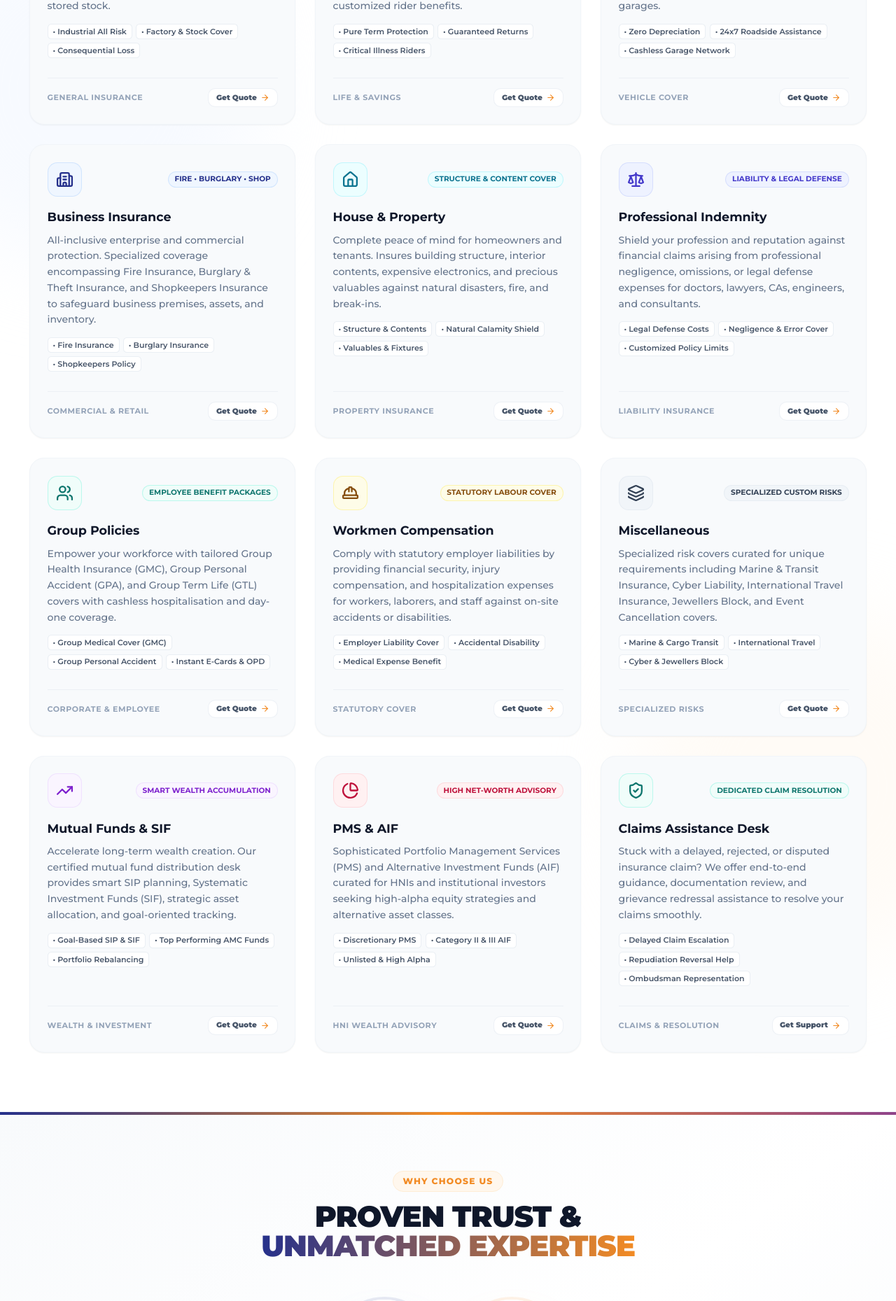
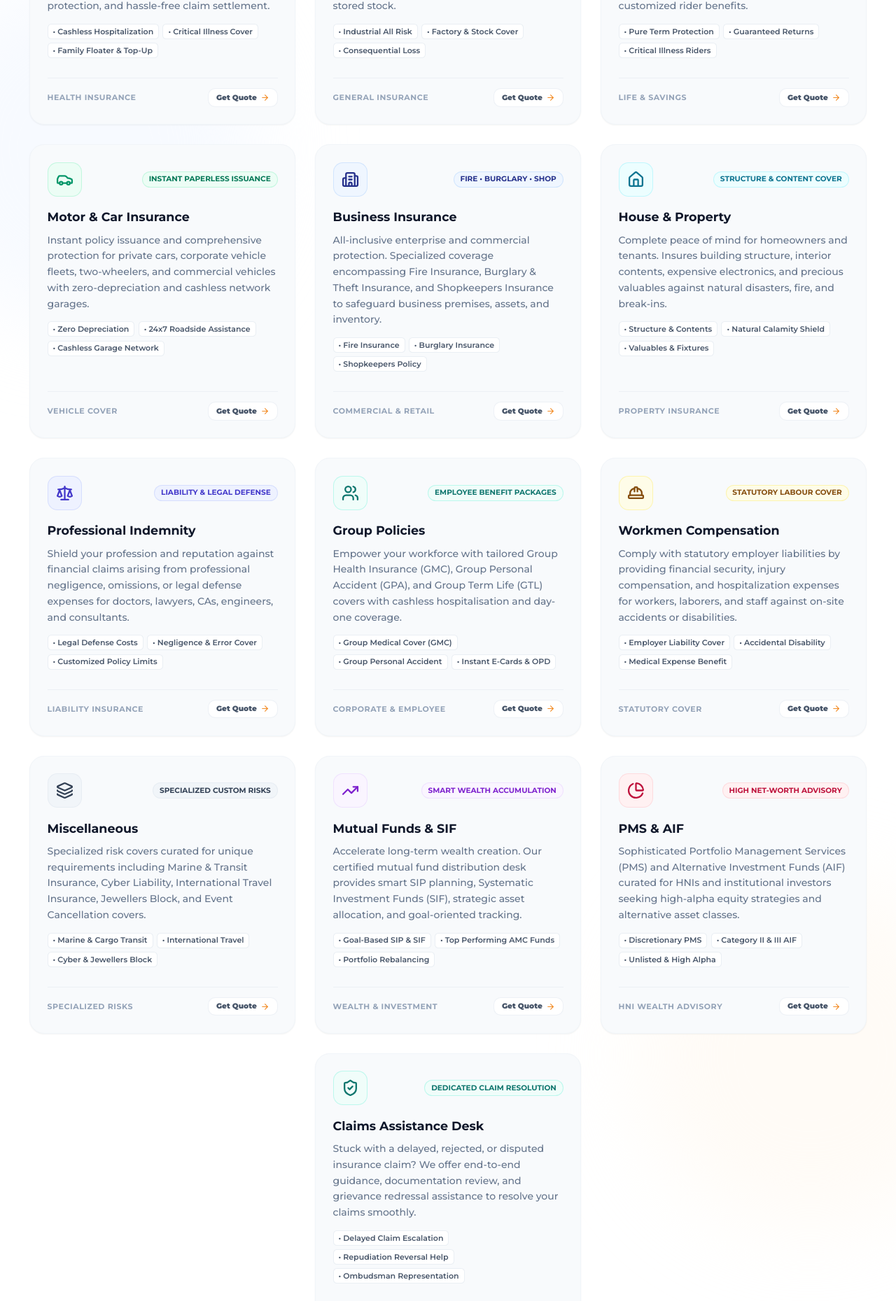
Before and after one commit to Shruti11506/Theinsurancehub, a React (Vite) app: page / in a window 1280 px wide. Shown: the part 1274-3133 px from the top of the page at 70% size. Built offline with nearby package versions, Linux system fonts and the light colour scheme; a web font is replaced by a local one.

Commit message:
Add Health Insurance as 1st service, center 13th Claims card in grid, remove Sachin Toshniwal review

```diff
--- a/src/App.jsx
+++ b/src/App.jsx
@@ -495,13 +495,16 @@ export default function App() {
           </div>
 
           {/* Services Grid */}
-          <div className="grid grid-cols-1 sm:grid-cols-2 lg:grid-cols-3 2xl:grid-cols-4 gap-6 sm:gap-7 xl:gap-8">
-            {servicesList.map((service) => {
+          <div className="grid grid-cols-1 sm:grid-cols-2 lg:grid-cols-3 gap-6 sm:gap-7 xl:gap-8">
+            {servicesList.map((service, index) => {
               const Icon = service.icon;
+              const isThirteenthCard = index === 12;
               return (
                 <div
                   key={service.id}
-                  className="group relative bg-slate-50 hover:bg-white rounded-3xl p-6 sm:p-7 border border-slate-100 hover:border-slate-200 shadow-sm hover:shadow-2xl transition-all duration-500 flex flex-col justify-between overflow-hidden"
+                  className={`group relative bg-slate-50 hover:bg-white rounded-3xl p-6 sm:p-7 border border-slate-100 hover:border-slate-200 shadow-sm hover:shadow-2xl transition-all duration-500 flex flex-col justify-between overflow-hidden ${
+                    isThirteenthCard ? 'sm:col-span-2 sm:max-w-md sm:mx-auto sm:w-full lg:col-span-1 lg:col-start-2 lg:max-w-none' : ''
+                  }`}
                 >
                   <div className={`absolute top-0 left-0 right-0 h-1.5 bg-gradient-to-r ${service.topBarGradient} opacity-0 group-hover:opacity-100 transition-opacity duration-500`}></div>
                   <div>
--- a/src/components/FeedbackForm.jsx
+++ b/src/components/FeedbackForm.jsx
@@ -51,8 +51,11 @@ export default function FeedbackForm() {
   ];
 
   const services = [
+    'Health Insurance',
+    'Fire Insurance',
+    'Life Insurance',
+    'Motor & Car Insurance',
     'Business Insurance',
-    'Insurance',
     'House & Property',
     'Professional Indemnity',
     'Group Policies',
--- a/src/components/ServicesPage.jsx
+++ b/src/components/ServicesPage.jsx
@@ -14,6 +14,7 @@ export default function ServicesPage({ onBack, onNavigate }) {
 
   const categories = [
     'All',
+    'Health Insurance',
     'General Insurance',
     'Life & Savings',
     'Commercial & Retail',
@@ -93,13 +94,16 @@ export default function ServicesPage({ onBack, onNavigate }) {
 
       {/* ── 2. Services Cards Grid ── */}
       <div className="w-full max-w-[1440px] xl:max-w-[1536px] 2xl:max-w-[1680px] mx-auto px-4 sm:px-6 md:px-8 lg:px-10 xl:px-12 2xl:px-16 -mt-10 relative z-20">
-        <div className="grid grid-cols-1 sm:grid-cols-2 lg:grid-cols-3 2xl:grid-cols-4 gap-6 sm:gap-7">
-          {filteredServices.map((service) => {
+        <div className="grid grid-cols-1 sm:grid-cols-2 lg:grid-cols-3 gap-6 sm:gap-7">
+          {filteredServices.map((service, index) => {
             const Icon = service.icon;
+            const isThirteenthCard = selectedFilter === 'All' && index === 12;
             return (
               <div
                 key={service.id}
-                className="bg-white rounded-3xl p-6 sm:p-7 shadow-sm hover:shadow-2xl border border-slate-100 hover:border-slate-200 transition-all duration-300 flex flex-col justify-between group relative overflow-hidden"
+                className={`bg-white rounded-3xl p-6 sm:p-7 shadow-sm hover:shadow-2xl border border-slate-100 hover:border-slate-200 transition-all duration-300 flex flex-col justify-between group relative overflow-hidden ${
+                  isThirteenthCard ? 'sm:col-span-2 sm:max-w-md sm:mx-auto sm:w-full lg:col-span-1 lg:col-start-2 lg:max-w-none' : ''
+                }`}
               >
                 {/* Gradient Top Line on hover */}
                 <div className={`absolute top-0 left-0 right-0 h-1.5 bg-gradient-to-r ${service.topBarGradient} opacity-0 group-hover:opacity-100 transition-opacity duration-300`}></div>
--- a/src/components/ui/marquee-card.tsx
+++ b/src/components/ui/marquee-card.tsx
@@ -40,15 +40,6 @@ const initialTestimonials = [
     avatar: "https://ui-avatars.com/api/?name=Keshav+Gaddam&background=16a34a&color=ffffff&bold=true",
     rating: 5,
     isQuote: true,
-  },
-  // CUSTOMER 5: DRAFT — CUSTOMER APPROVAL REQUIRED (First-person, no quotation marks)
-  {
-    name: "Sachin Toshniwal",
-    role: "Sachin Seeds Company",
-    content: "At Sachin Seeds Company, I receive prompt consultation and dependable service from The Insurance Hub.",
-    avatar: "https://ui-avatars.com/api/?name=Sachin+Toshniwal&background=7c3aed&color=ffffff&bold=true",
-    rating: 5,
-    isQuote: false,
   },
 ];
 
--- a/src/data/servicesData.js
+++ b/src/data/servicesData.js
@@ -10,10 +10,25 @@ import {
   Layers,
   TrendingUp,
   PieChart,
-  ShieldCheck
+  ShieldCheck,
+  HeartPulse
 } from 'lucide-react';
 
 export const servicesList = [
+  {
+    id: 'health-insurance',
+    title: 'Health Insurance',
+    category: 'Health Insurance',
+    icon: HeartPulse,
+    tag: 'CASHLESS HOSPITALIZATION',
+    iconBg: 'bg-red-50 text-red-600 border-red-200/60',
+    hoverBorder: 'hover:border-red-300',
+    topBarGradient: 'from-red-500 to-rose-600',
+    tagColor: 'text-red-700 font-bold text-xs bg-red-50 px-2.5 py-1 rounded-full border border-red-200/60',
+    description: 'Comprehensive medical safeguard for you and your family. Cashless hospitalization across 10,000+ top network hospitals, pre and post-hospitalization cover, critical illness protection, and hassle-free claim settlement.',
+    highlights: ['Cashless Hospitalization', 'Critical Illness Cover', 'Family Floater & Top-Up'],
+    actionText: 'Get Quote'
+  },
   {
     id: 'fire-insurance',
     title: 'Fire Insurance',
```
